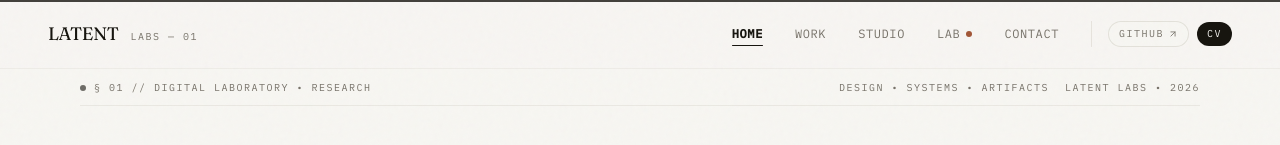
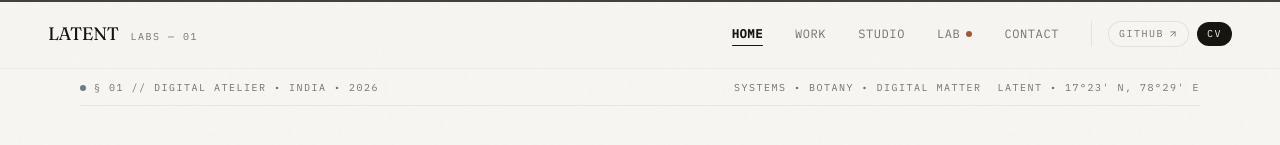
Before and after one commit to theninthfoundry/latent-, a Next.js app: page / in a window 1280 px wide. Shown: the top 145 px of the page. Built offline with nearby package versions, Linux system fonts and the light colour scheme; no server answers.

Commit message:
refactor(hero): align coordinates to Digital Atelier India 2026

```diff
--- a/src/components/latent/hero.tsx
+++ b/src/components/latent/hero.tsx
@@ -39,12 +39,12 @@ export function Hero({ isReady = false }: { isReady?: boolean }) {
           className="flex items-center justify-between font-mono text-[10px] uppercase tracking-widest text-ink-muted border-b border-paper-border/60 pb-2.5 mb-4 sm:mb-5 shrink-0"
         >
           <div className="flex items-center gap-2">
-            <span className="h-1.5 w-1.5 rounded-full bg-ink animate-pulse" />
-            <span>§ 01 // Digital Laboratory &bull; Research</span>
+            <span className="h-1.5 w-1.5 rounded-full bg-atelier-indigo animate-pulse" />
+            <span>§ 01 // Digital Atelier &bull; India &bull; 2026</span>
           </div>
           <div className="hidden sm:flex items-center gap-4">
-            <span>Design &bull; Systems &bull; Artifacts</span>
-            <span>LATENT LABS &bull; 2026</span>
+            <span>Systems &bull; Botany &bull; Digital Matter</span>
+            <span>LATENT &bull; 17°23&apos; N, 78°29&apos; E</span>
           </div>
         </motion.div>
 
```
